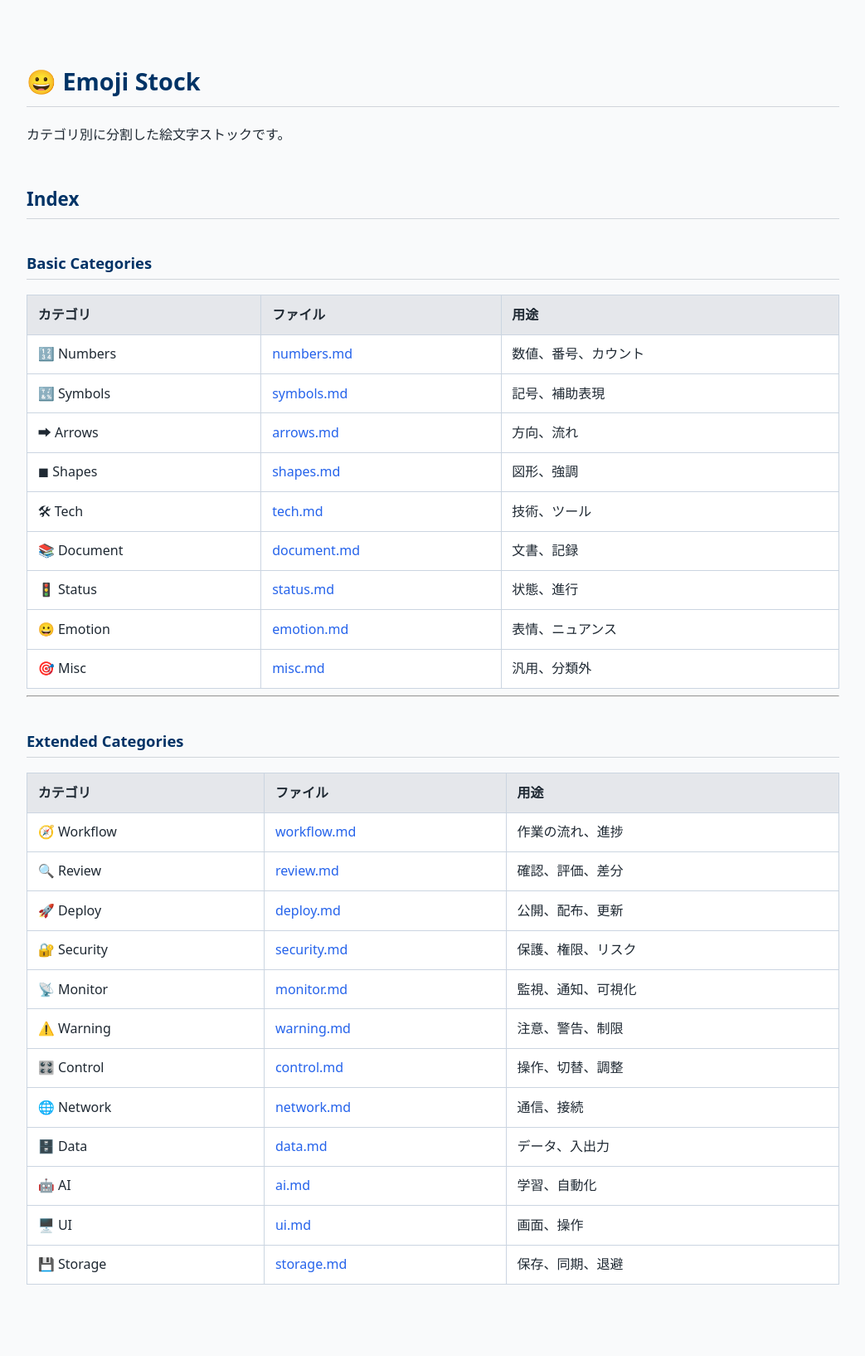
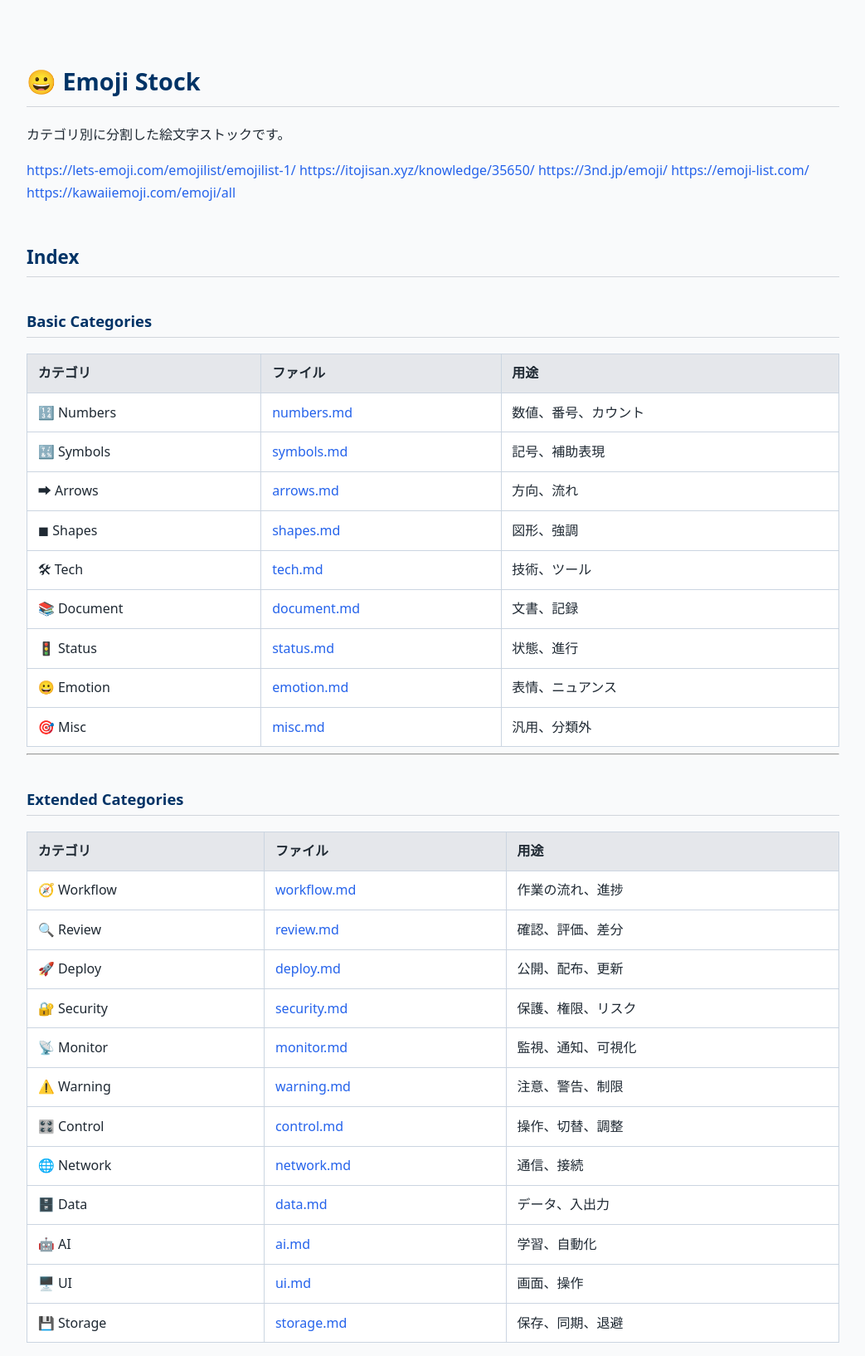
Before and after one commit to Samizo-AITL/Samizo-AITL.github.io, a Jekyll site: the page built from about/emoji/index.md, in a window 1280 px wide. Shown: the whole page at 83% size, without its empty margins (118-1161 px from the left). Built offline with Jekyll 4.4.1, drawn with Linux system fonts in a browser that asks for light colours; before the commit the page ends 1564 px from its top, so only the background shows below that; some of the changed lines change nothing that is shown.

Commit message:
Update index.md

```diff
--- a/about/emoji/index.md
+++ b/about/emoji/index.md
@@ -6,6 +6,12 @@ title: index.md
 # 😀 Emoji Stock
 
 カテゴリ別に分割した絵文字ストックです。
+
+[https://lets-emoji.com/emojilist/emojilist-1/](https://lets-emoji.com/emojilist/emojilist-1/)
+[https://itojisan.xyz/knowledge/35650/](https://itojisan.xyz/knowledge/35650/)
+[https://3nd.jp/emoji/](https://3nd.jp/emoji/)
+[https://emoji-list.com/](https://emoji-list.com/)
+[https://kawaiiemoji.com/emoji/all](https://kawaiiemoji.com/emoji/all)
 
 ## Index
 
```
